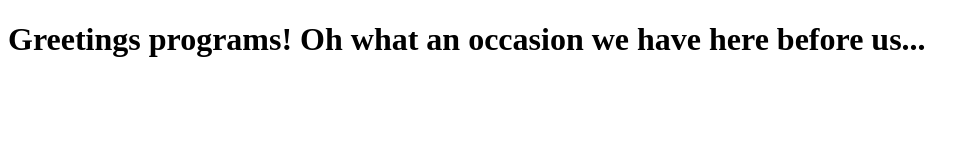
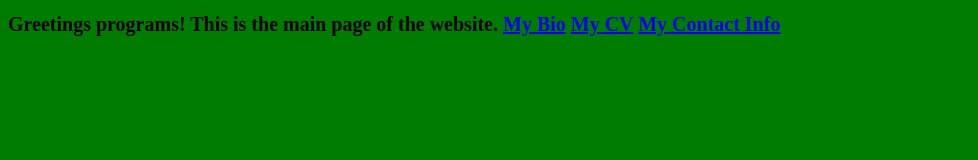
Before and after one commit to CraigFrewer/csy1018-assign1, a plain HTML site: page index.html in a window 1280 px wide. Shown: the whole page, without its empty margins (0-978 px from the left). Drawn offline with Linux system fonts and the light colour scheme.

Commit message:
Second version. Added bio, cv, contact and css file. Added image of myself and added it to the bio page. Also added relative URL's to allow navigating between all pages

```diff
--- /dev/null
+++ b/css/style.css
@@ -0,0 +1,8 @@
+html, body {
+  height: 100%;
+}
+
+body {
+  font-size: 62.5%;
+  background: rgb(0, 125, 0);
+}
--- a/index.html
+++ b/index.html
@@ -2,9 +2,17 @@
 <html>
   <head>
     <meta charset="utf-8">
-    <title>Greetings programs!</title>
+    <title>Home</title>
+    <link rel="stylesheet" href="css/style.css">
   </head>
   <body>
-    <h1>Greetings programs! Oh what an occasion we have here before us...</h1>
+    <header></header>
+    <h1>
+      Greetings programs! This is the main page of the website.
+      <a href="bio.html">My Bio</a>
+      <a href="cv.html">My CV</a>
+      <a href="contact.html">My Contact Info</a>
+    </h1>
+    <footer></footer>
   </body>
 </html>
```
Also changed, not shown: bio.html (added, +20 -0 lines), contact.html (added, +20 -0 lines), cv.html (added, +19 -0 lines), 2 other files.
